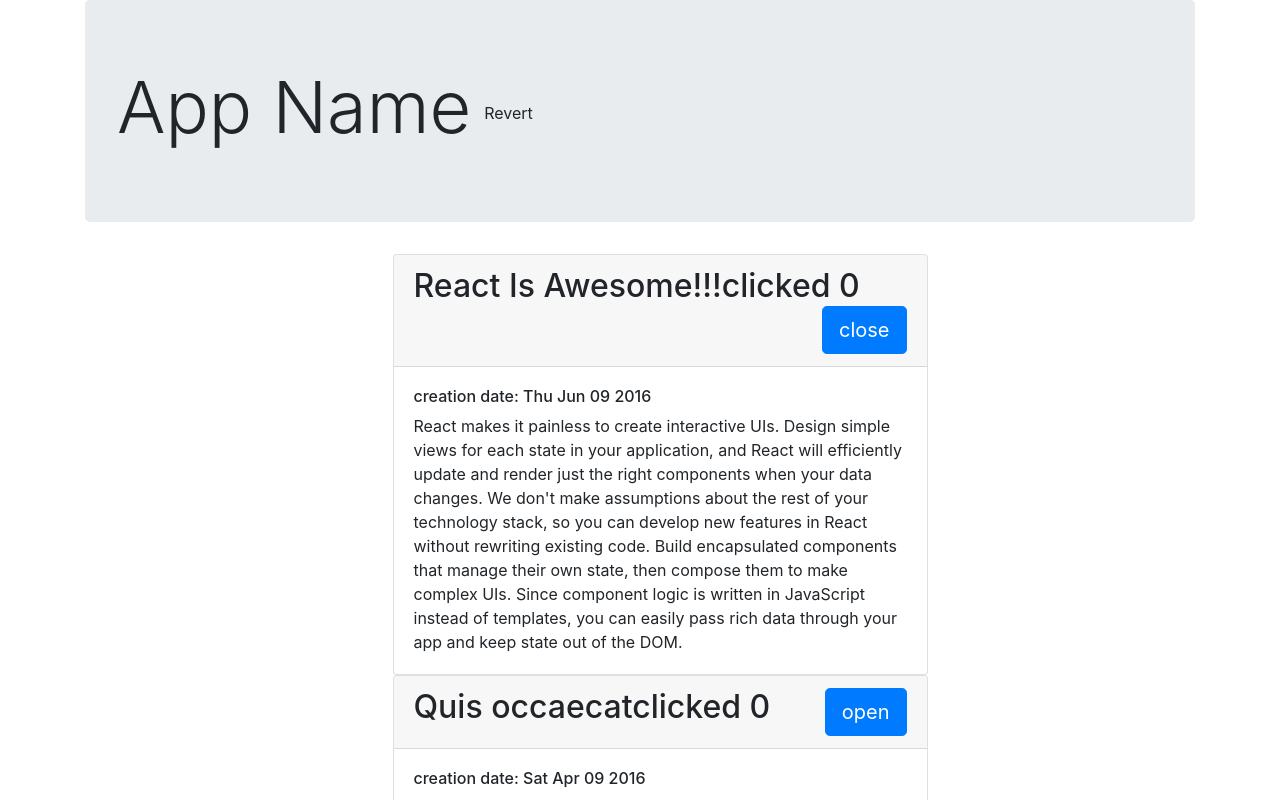
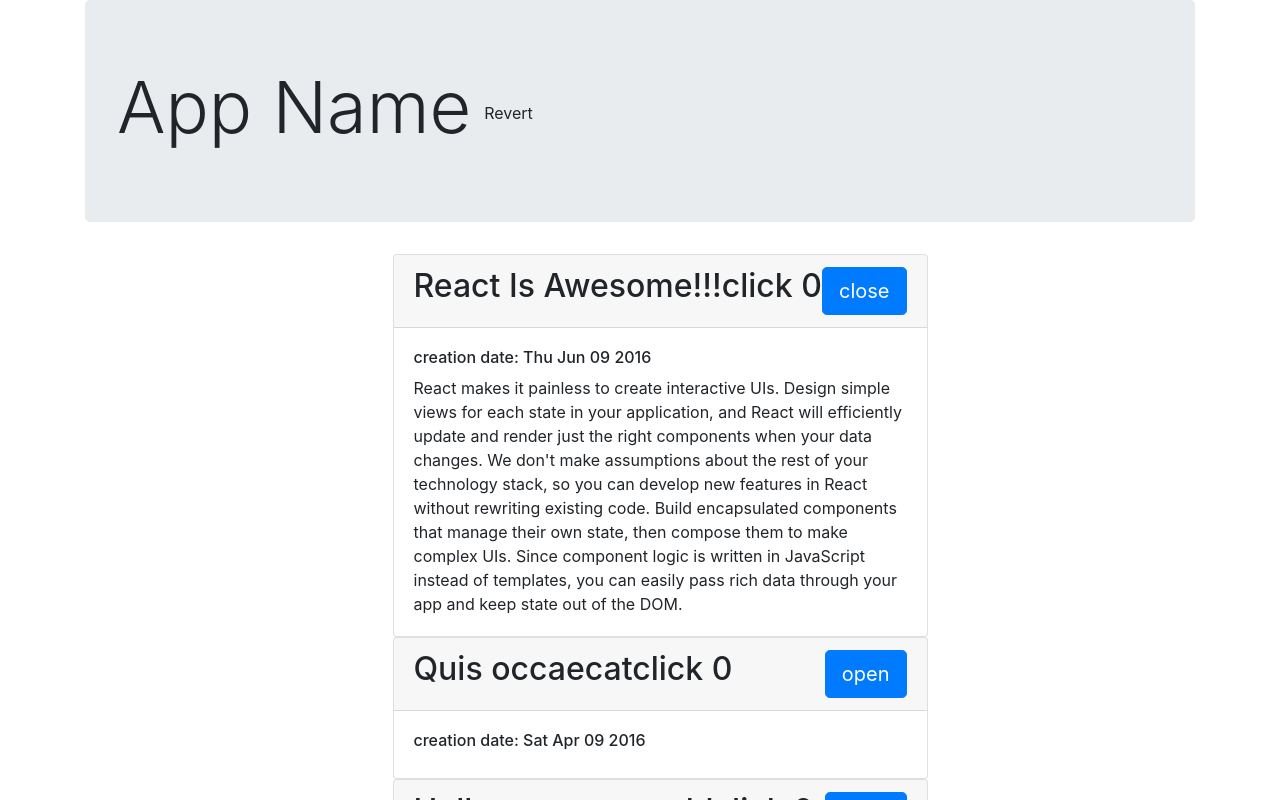
Before and after one commit to drahunpavel/screencast-v1, a React (Create React App) app in the folder app/: page / in a window 1280 px wide. Shown: the top 800 px of the page. Built offline with nearby package versions, Linux system fonts and the light colour scheme.

Commit message:
отладка

```diff
--- a/app/src/component/App.js
+++ b/app/src/component/App.js
@@ -1,4 +1,4 @@
-import React, {Component} from 'react'
+import React, {Component, PureComponent} from 'react'
 import ArticleList from './ArticleList'
 import articles from  '../fixtures'
 import 'bootstrap/dist/css/bootstrap.css'
@@ -6,12 +6,15 @@ import 'bootstrap/dist/css/bootstrap.css'
 
 //класс Component добавляет состояния функции
 //добавляем возможность изменять расположение статей
-class App extends Component {
+class App extends PureComponent {
     state ={
         reverted: false //Начальное состояние
     }
 
+
     render() {
+        const articleList = this.state.reverted? articles.reverse(): articles
+        //console.log('---',2, this.state, articles.map(article => article.id))
         return (
             <div className="container">
                 <div className="jumbotron">
@@ -20,15 +23,21 @@ class App extends Component {
                         <button className="btn" onClick ={this.revert}>Revert</button>
                     </h1>
                 </div>
-                <ArticleList articles={this.state.reverted? articles.reverse(): articles}/>
+                <ArticleList articles={this.state.reverted ? articles.slice().reverse : articles}/>
             </div>//article={articles[0]} - передача первого ключа из массива
             //если this.state.reverted? articles.reverse() или же просто статьи
         )
     }
 
-    revert =() => this.setState({
+    revert =() => {
+    //console.log('---',1),
+    this.articles.reverse()
+    this.setState({
+
         reverted: !this.state.reverted
+
     })
+}
 }
 
 export default App; //экспорт, чтобы компоненты были видны в других файлах
--- a/app/src/component/Article.js
+++ b/app/src/component/Article.js
@@ -46,7 +46,7 @@ componentWillUpdate(nextProps){
     render() {
 
         const {article} = this.props;
-    console.log("---", this.props);
+    //console.log("---", this.props);
     //console.log("---", article);
 
         //this.state.isOpen && - проверка на начальное состояние isOpen и article.text
@@ -57,7 +57,7 @@ componentWillUpdate(nextProps){
             <div className="card-header">
                 <h2 onClick={this.incrementCounter /*Добавляем кликер*/}>
                     {article.title}
-                    clicked {this.state.count /*отображение колва кликов*/}
+                    click {this.state.count /*отображение колва кликов*/}
                     {/* <button onClick={handClick.bind(this)}>close</button> - это одна из возможностей проверять состояние кнопки */}
                     <button className="btn btn-primary btn-lg float-right" onClick={this.handClick}>
                         {this.state.isOpen? "close":"open"}
@@ -88,7 +88,7 @@ incrementCounter =() => {
 
 
 handClick= () => {
-    console.log("---","close:open");
+    //console.log("---","close:open");
     this.setState({
         isOpen: !this.state.isOpen //setState - это асинхронная апперация
     })
--- a/app/src/component/ArticleList.js
+++ b/app/src/component/ArticleList.js
@@ -1,18 +1,20 @@
-import React from 'react'
+import React, {PureComponent} from 'react'
 import Article from './Article'
 import './ArticleList.css'
 
-export default function ArticleList({articles}) {//в пропсах приходит массив статей articles
+export default class ArticleList extends PureComponent {
+    render() {
+        {//в пропсах приходит массив статей articles
 
             //превращаем каждый объект articles в реактовский элемент
             //defaultOpen = {index===0} - все статьи закрыты кроме 1ой!
-    const articleElements = articles.map((article, index) =>
+            const articleElements = this.props.articles.map((article, index) =>
                 <li className="article-list_li" key={article.id}>
-            <Article article={article} defaultOpen = {index===0}/>
+                    <Article article={article} defaultOpen={index === 0} />
                 </li>
             )
 
-    return(
+            return (
 
                 <ul>
                     {/* <li><Article article={articles[0]}/></li>
@@ -22,3 +24,5 @@ export default function ArticleList({articles}) {//в пропсах прихо
                 </ul>
             )
         }
+    }
+}
```
Lines whose indentation alone changed are shown as unchanged.
